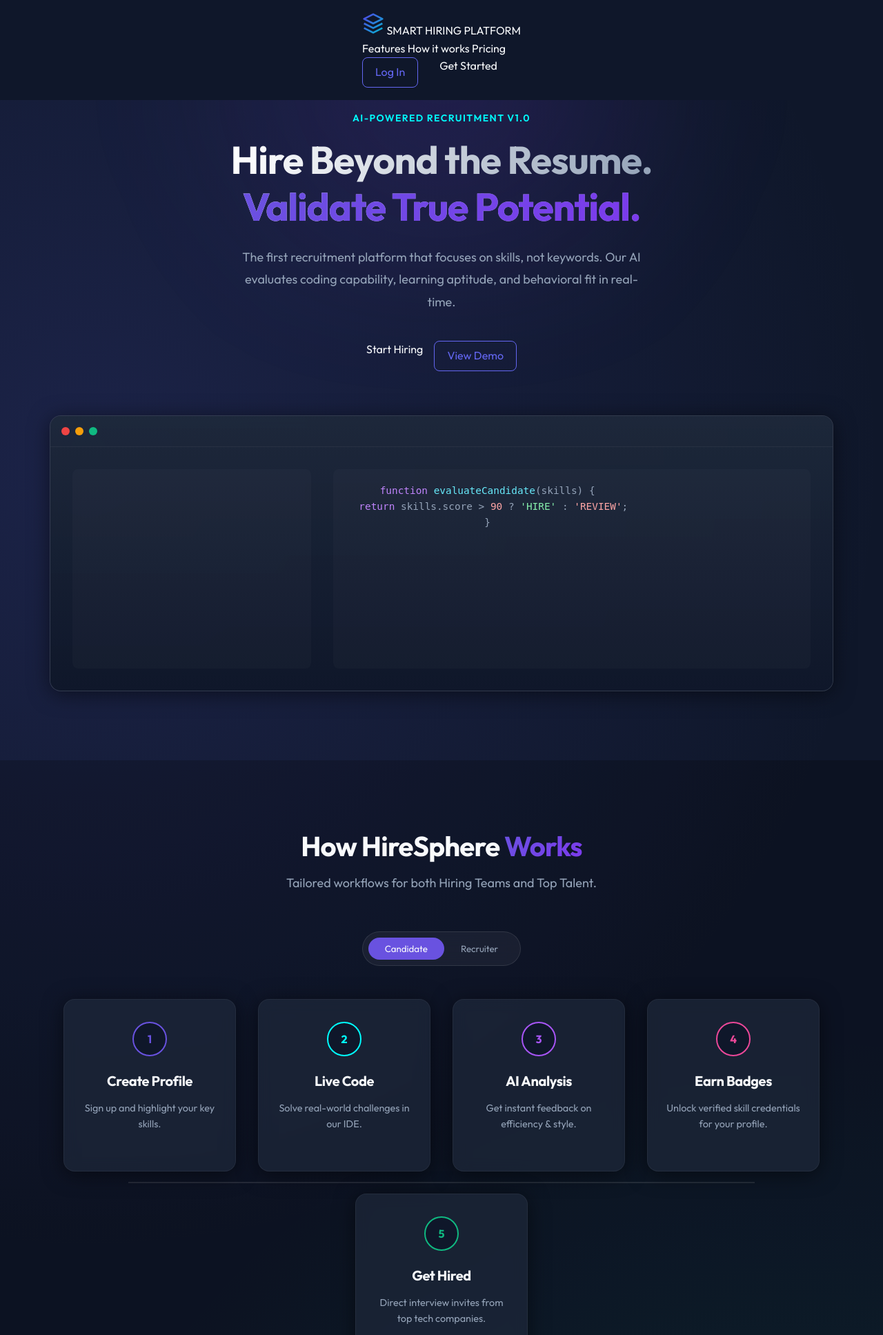
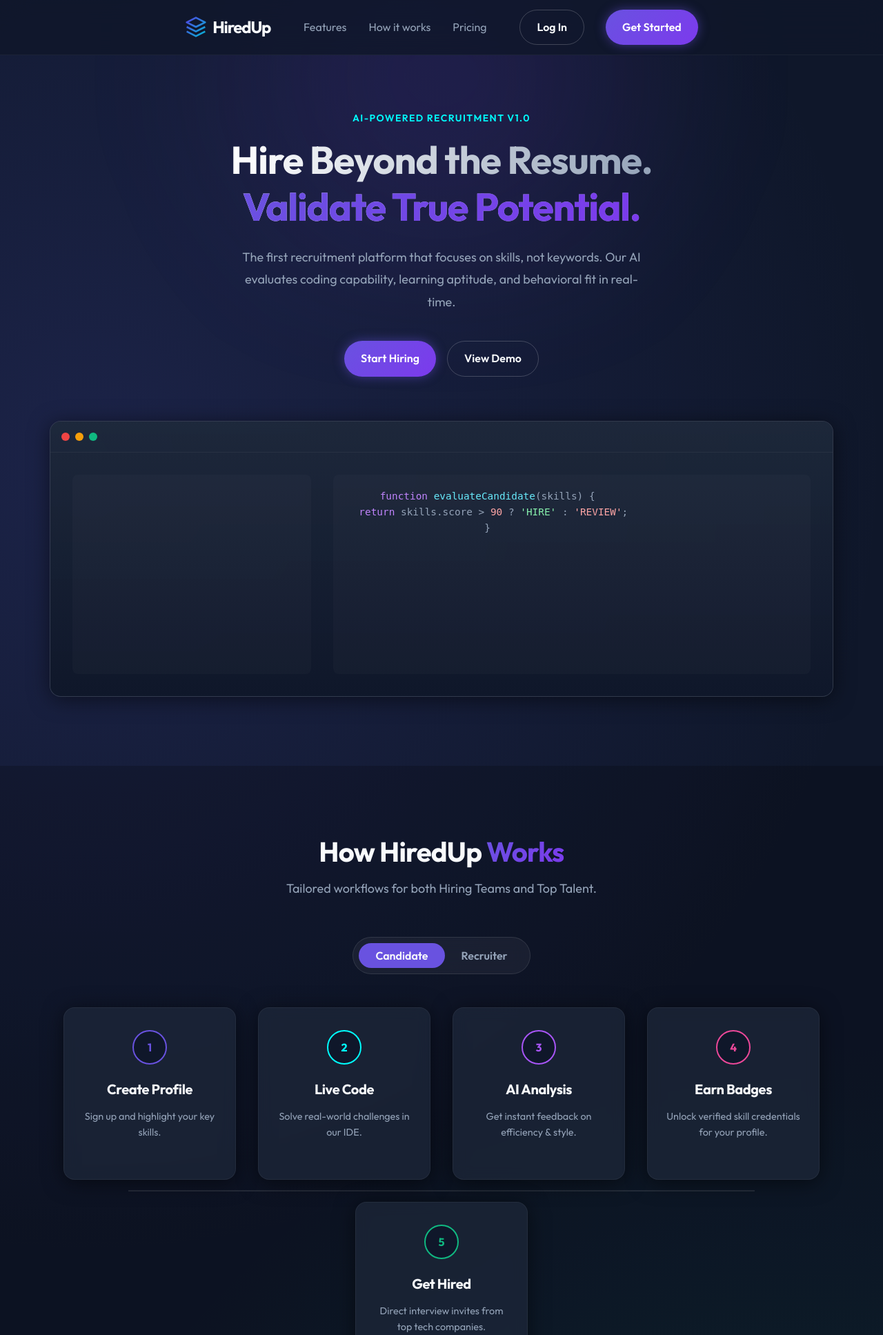
Before and after one commit to roseeali28/AI-Driven-Smart-Hiring-Skill-Validation-Platform, a PHP site: page / in a window 1280 px wide. Shown: the top 1935 px of the page at 69% size. Run offline with PHP 8.4, Linux system fonts and the light colour scheme.

Commit message:
updated files

```diff
--- a/frontend/api/assets/index.html
+++ b/frontend/api/assets/index.html
@@ -4,13 +4,13 @@
 <head>
     <meta charset="UTF-8">
     <meta name="viewport" content="width=device-width, initial-scale=1.0">
-    <title>SMART HIRING PLATFORM | The Future of Hiring</title>
+    <title>HiredUp | The Future of Hiring</title>
     <link rel="preconnect" href="https://fonts.googleapis.com">
     <link rel="preconnect" href="https://fonts.gstatic.com" crossorigin>
     <link href="https://fonts.googleapis.com/css2?family=Outfit:wght@300;400;600;700&display=swap" rel="stylesheet">
 
     <link rel="stylesheet" href="index.css">
-    <link rel="stylesheet" href="assets/css/style.css">
+    <link rel="stylesheet" href="style.css">
 </head>
 
 <body>
@@ -30,7 +30,7 @@
                         </linearGradient>
                     </defs>
                 </svg>
-                <span>SMART HIRING PLATFORM</span>
+                <span>HiredUp</span>
             </a>
             <div class="nav-links">
                 <a href="#features" class="nav-link">Features</a>
@@ -108,8 +108,7 @@
     <section id="how-it-works" style="padding: 100px 0; background: rgba(0,0,0,0.2);">
         <div class="container">
             <div style="text-align: center; margin-bottom: 3rem;">
-                <h2 style="font-size: 2.5rem; margin-bottom: 1rem;">How HireSphere <span
-                        class="text-gradient">Works</span>
+                <h2 style="font-size: 2.5rem; margin-bottom: 1rem;">How HiredUp <span class="text-gradient">Works</span>
                 </h2>
                 <p>Tailored workflows for both Hiring Teams and Top Talent.</p>
 
@@ -341,11 +340,11 @@
     <footer
         style="border-top: 1px solid rgba(255,255,255,0.05); padding: 4rem 0; margin-top: 4rem; background: rgba(15, 23, 42, 0.5);">
         <div class="container" style="text-align: center;">
-            <p style="opacity: 0.5;">&copy; 2026 HireSphere Inc. Designed for the Future.</p>
+            <p style="opacity: 0.5;">&copy; 2026 HiredUp Inc. Designed for the Future.</p>
         </div>
     </footer>
 
-    <script src="assets/js/app.js"></script>
+    <script src="app.js"></script>
 </body>
 
 </html>
--- a/frontend/api/assets/style.css
+++ b/frontend/api/assets/style.css
@@ -148,6 +148,7 @@
     display: flex;
     justify-content: space-between;
     align-items: center;
+    gap: 3rem;
 }
 
 .nav-logo {
```
Also changed, not shown: frontend/api/assets/pricing.html (+8 -5 lines).
